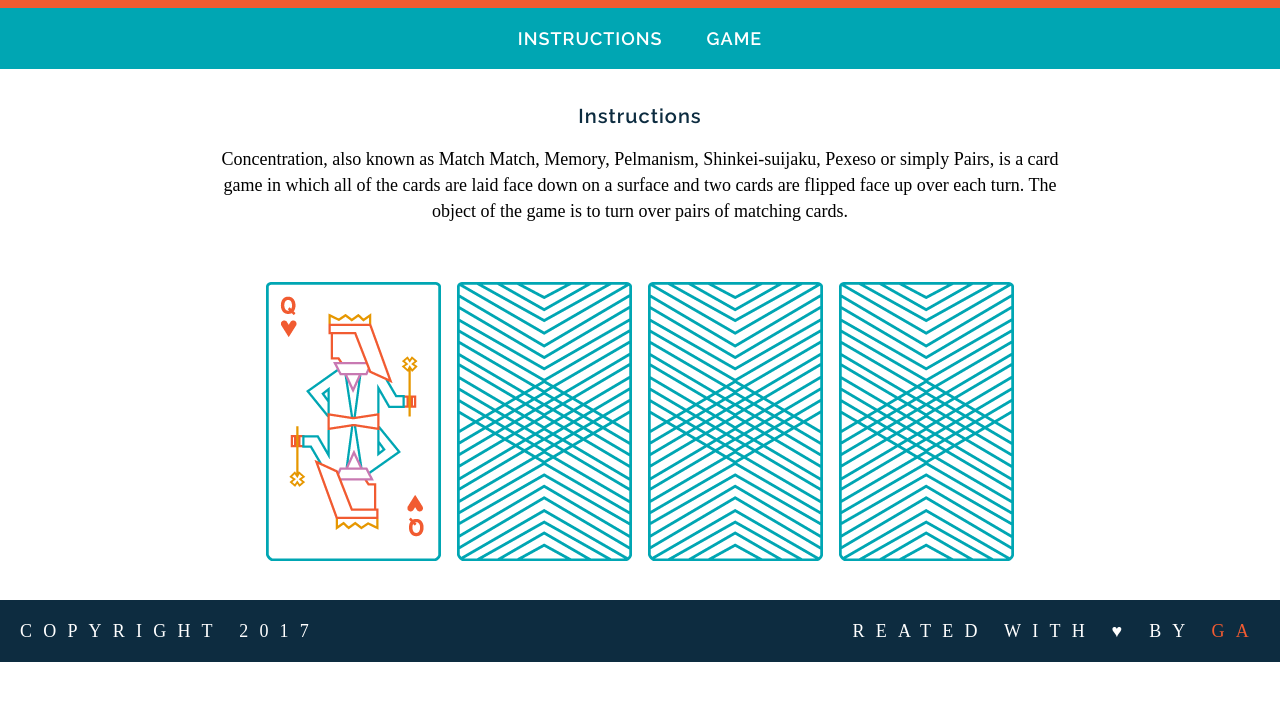
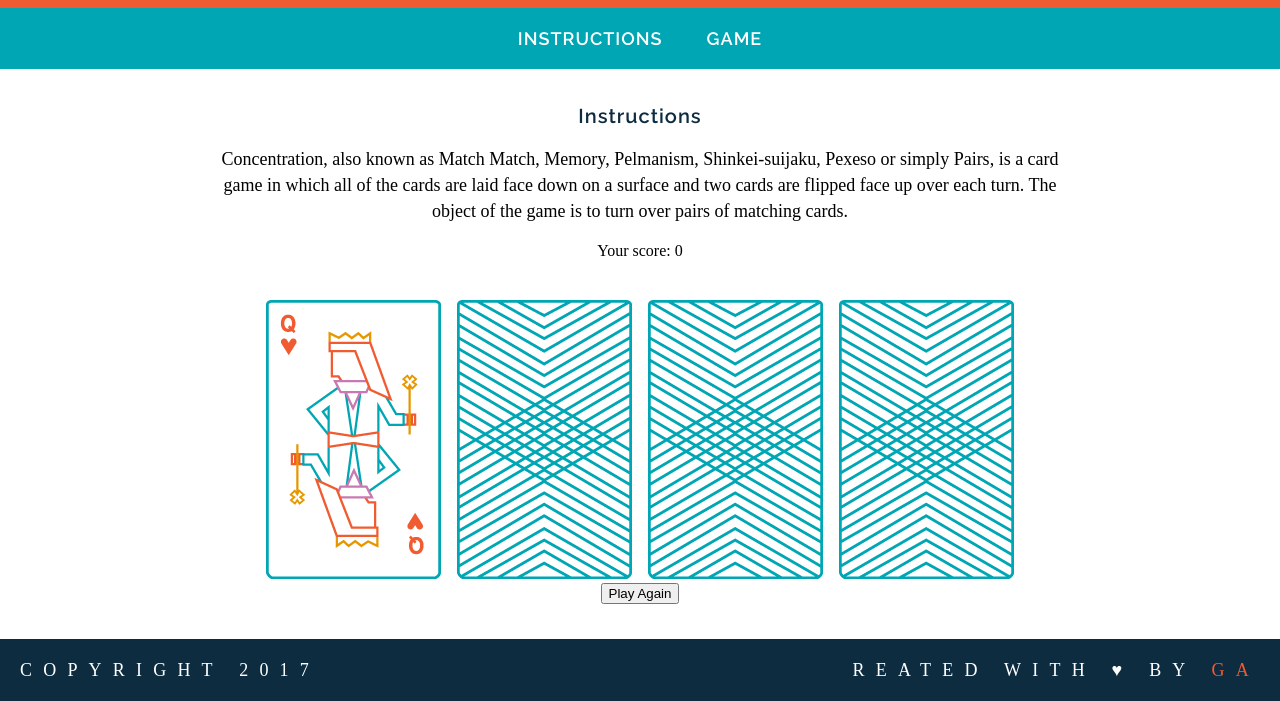
Before and after one commit to Defaf/wdi-fundamentals-memorygame, a plain HTML site: page memory_game/index.html in a window 1280 px wide. Both pictures are taken after a click on the picture 353 px from the left and 526 px from the top of the page. Shown: the part 105-806 px from the top of the page. Drawn offline with Linux system fonts and the light colour scheme; a web font is replaced by a local one.

Commit message:
create player score

```diff
--- a/memory_game/index.html
+++ b/memory_game/index.html
@@ -17,11 +17,16 @@
 	<h2>Instructions</h2>
 	<p>Concentration, also known as Match Match, Memory, Pelmanism, Shinkei-suijaku, Pexeso or simply Pairs, is a card game in which all of the cards are laid face down on a surface and two cards are flipped face up over each turn. The object of the game is to turn over pairs of matching cards.</p>
 
-	<div id="game-board" class="board clearfix">
+	<section class="score">Your score: 0</section>
 
-	</div>
 
+	<div id="game-board" class="board clearfix"></div>
+
+	<div>
+  		<button  id="resetG" onclick="resetGame()">Play Again</button>
+  	</div>
 </main>
+
 <footer class="clearfix">
 	<p class="copyright">Copyright 2017</p>
 	<p class="message">reated with &hearts; by <span class="name">GA</span></p>
--- a/memory_game/js/main.js
+++ b/memory_game/js/main.js
@@ -1,6 +1,7 @@
-console.log("Up and running!");
 
-var cardsInPlay =[]
+var cardsInPlay =[];
+var pScore = 0 ;
+var displayScore = document.querySelector('.score');
 var cards = [{
 	rank:"queen",
 	suit:"hearts",
@@ -24,17 +25,26 @@ var cards = [{
 ];
 var flipCard = function(){
 	var cardId = this.getAttribute('data-id');
-	var mCard = cards[cardId];
-	this.setAttribute('src', mCard.cardImage);
-	cardsInPlay.push( mCard.rank )
+	 if (cardsInPlay.length >= 2) {
+    	cardsInPlay = [];
+  	}
+
+	this.setAttribute('src', cards[cardId].cardImage);
+ 	cardsInPlay.push(cards[cardId].rank );
+
+	if(cardsInPlay.length === 2){
+		checkForMatch();
+	}
 }
+var cardElement;
+var checkForMatch = function(){
+	if (cardsInPlay[0] === cardsInPlay[1]) {
+  		alert("You found a match!");
+  		pScore+=1;
+  		displayScore.innerHTML =  "You Score: " + pScore;
+	} else {
+  		alert("Sorry, try again.");
 
-var checkForMatch = function(){
-	//this .setAttribute('src', cards[cardId].cardImage);
-	if (cardsInPlay[0] === cardsInPlay[1]) {
-  		console.log("You found a match!");
-	} else {
-  		console.log("Sorry, try again.");
 	}
 }
 
@@ -46,8 +56,12 @@ function createBoard(){
 		cardElement.setAttribute('data-id', i);
 		cardElement.addEventListener('click' ,flipCard);
 		document.getElementById("game-board").appendChild(cardElement);
-
 	}
 }
-createBoard()
-checkForMatch();
+
+function resetGame(){
+     cardsInPlay =[];
+     pScore = 0 ;
+}
+
+createBoard();
```
